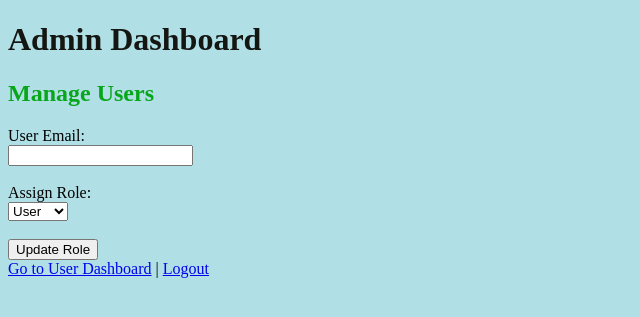
After one commit to Jagadish-NCI2024/CustomerRegistration, a Flask app: page /admin_dashboard in a window 1280 px wide. The commit adds this page. Shown: the top 317 px of the page, without its empty margins (0-640 px from the left). Run offline with Flask 3, Linux system fonts and the light colour scheme; a user stored in the database is signed in; data comes from the database, SQL or seed files in the repository; both versions use the stored data as it was after the commit.

Commit message:
Adding the roles

```diff
--- a/app.py
+++ b/app.py
@@ -3,6 +3,7 @@ import sqlite3
 import re
 from flask_bcrypt import Bcrypt
 from markupsafe import escape
+from functools import wraps
 import logging
 
 app = Flask(__name__)
@@ -15,7 +16,8 @@ def create_table():
     conn = sqlite3.connect(DATABASE)
     conn = sqlite3.connect('database.db')
     cursor = conn.cursor()
-    cursor = conn.cursor()
+
+
     # Drop the table if it exists
     # cursor.execute("DROP TABLE IF EXISTS User")
 
@@ -26,6 +28,7 @@ def create_table():
     name TEXT NOT NULL,
     password TEXT NOT NULL,
     email TEXT UNIQUE NOT NULL,
+    role TEXT DEFAULT 'user',
     comments TEXT
       )
     ''')
@@ -60,7 +63,7 @@ def register():
         name = escape(request.form['name'])
         email = escape(request.form['email'])
         password = escape(request.form['password'])
-
+        role = escape(request.form['role'])
         hashed_password = bcrypt.generate_password_hash(password).decode('utf-8')
         bcrypt.check_password_hash(hashed_password, password)
 
@@ -68,12 +71,52 @@ def register():
             return "Invalid input. Provide valid alphanumeric characters."
 
         with get_db() as db:  # Using a parameterized query to prevent SQL injection
-            db.execute('INSERT INTO User (name, email,password) VALUES (?, ?, ?)', (name, email, hashed_password))
+            db.execute('INSERT INTO User (name, email,password,role) VALUES (?, ?, ?,?)', (name, email, hashed_password,role))
 
             db.commit()
         return redirect('/login')
 
     return render_template('register.html')
+
+
+def role_required(required_role):
+    def decorator(func):
+        @wraps(func)
+        def wrapper(*args, **kwargs):
+            if 'email' not in session:
+                return redirect('/login')
+
+            with get_db() as db:
+                user = db.execute('SELECT role FROM User WHERE email = ?', (session['email'],)).fetchone()
+                if not user or user['role'] != required_role:
+                    return "Access Denied. You do not have the required role.", 403
+
+            return func(*args, **kwargs)
+        return wrapper
+    return decorator
+
+@app.route('/admin_dashboard')
+@role_required('admin')
+def admin_dashboard():
+    #return "Welcome to the admin dashboard!"
+  return render_template('admin_dashboard.html')
+
+
+@app.route('/assign_role', methods=['POST'])
+@role_required('admin')
+def assign_role():
+    email = request.form.get('email')
+    new_role = request.form.get('role')
+
+    if not email or not new_role:
+        return "Email or role not provided. Please fill out all fields.", 400
+
+    with get_db() as db:
+        db.execute('UPDATE User SET role = ? WHERE email = ?', (new_role, email))
+        db.commit()
+
+    flash(f'Role updated for {email} to {new_role}.', 'success')
+    return redirect('/admin_dashboard')
 
 
 @app.route('/login', methods=['GET', 'POST'])
@@ -106,16 +149,31 @@ def login():
     return render_template('login.html')
 
 
+# @app.route('/dashboard')
+# def dashboard():
+#     if 'email' in session:
+#         with get_db() as db:
+#             user = db.execute('SELECT * FROM User WHERE email = ?', (session['email'],)).fetchone()
+#             safe_name = escape(user['name'])
+
+#         return render_template('dashboard.html', user={"name": safe_name, "email": user['email']})
+
+#     return redirect('/login')
+
 @app.route('/dashboard')
 def dashboard():
     if 'email' in session:
         with get_db() as db:
             user = db.execute('SELECT * FROM User WHERE email = ?', (session['email'],)).fetchone()
-            safe_name = escape(user['name'])
-
-        return render_template('dashboard.html', user={"name": safe_name, "email": user['email']})
+            if user:
+                return render_template('dashboard.html', user={
+                    "name": escape(user['name']),
+                    "email": user['email'],
+                    "role": user['role']
+                })
 
     return redirect('/login')
+
 
 
 @app.route('/logout')
--- /dev/null
+++ b/templates/admin_dashboard.html
@@ -0,0 +1,36 @@
+<!DOCTYPE html>
+<html lang="en">
+<head>
+    <meta charset="UTF-8">
+    <meta name="viewport" content="width=device-width, initial-scale=1.0">
+    <title>Admin Dashboard</title>
+</head>
+<body>
+    <h1>Admin Dashboard</h1>
+    <h2>Manage Users</h2>
+    <form action="/assign_role" method="post">
+        <label for="email">User Email:</label><br>
+        <input type="email" id="email" name="email" required><br><br>
+
+        <label for="role">Assign Role:</label><br>
+        <select id="role" name="role" required>
+            <option value="user">User</option>
+            <option value="admin">Admin</option>
+        </select><br><br>
+
+        <button type="submit">Update Role</button>
+    </form>
+
+    <a href="/dashboard">Go to User Dashboard</a> | <a href="/logout">Logout</a>
+
+    <style>
+        body {background-color: powderblue;}
+        h1   {color: rgba(7, 4, 0, 0.923);}
+        h2   {color: rgb(8, 166, 26);}
+        h3   {color: rgb(143, 12, 183);}
+        h4   {color:red;}
+        p    {color: rgb(36, 64, 202);}
+        </style>
+
+</body>
+</html>
--- a/templates/dashboard.html
+++ b/templates/dashboard.html
@@ -21,6 +21,7 @@
             <form action="/post" method="post"></form>
             <p><b>Name: </b> {{user.name}}</p>
             <p><b>Email: </b> {{user.email}}</p>
+            <p><b>Role:</b> {{ user.role }}</p>
 
             <style>
                 body {background-color: powderblue;}
@@ -59,6 +60,11 @@
             <button type="submit">Delete My Account</button>
             </form>
 
+            <form action="/assign_role" method="post">
+                <p>Admin Only...!!</p>
+                <button type="submit">Admin Login</button>
+                </form>
+
 
     </div>
 
--- a/templates/index.html
+++ b/templates/index.html
@@ -41,6 +41,7 @@
             <a href="/register" class="btn btn-primary mt-3">Register</a>
             <a href="/login" class="btn btn-dark mt-3">Login</a>
 
+
         </div>
 
     </div>
--- a/templates/register.html
+++ b/templates/register.html
@@ -41,6 +41,11 @@
                 <input type="comment" class="form-control" id="comment" placeholder="Enter comment" name="comment">
                 </div>
 
+                <div class="form-group">
+                    <label for="pwd">Role:</label>
+                    <input type="role" class="form-control" id="role" placeholder="Enter role" name="role">
+                    </div>
+
                 <button type="submit" class="btn btn-dark">Submit</button>
                 <a href="/login" class="btn btn-primary">Login</a>
 
```
Also changed, not shown: database.db.
